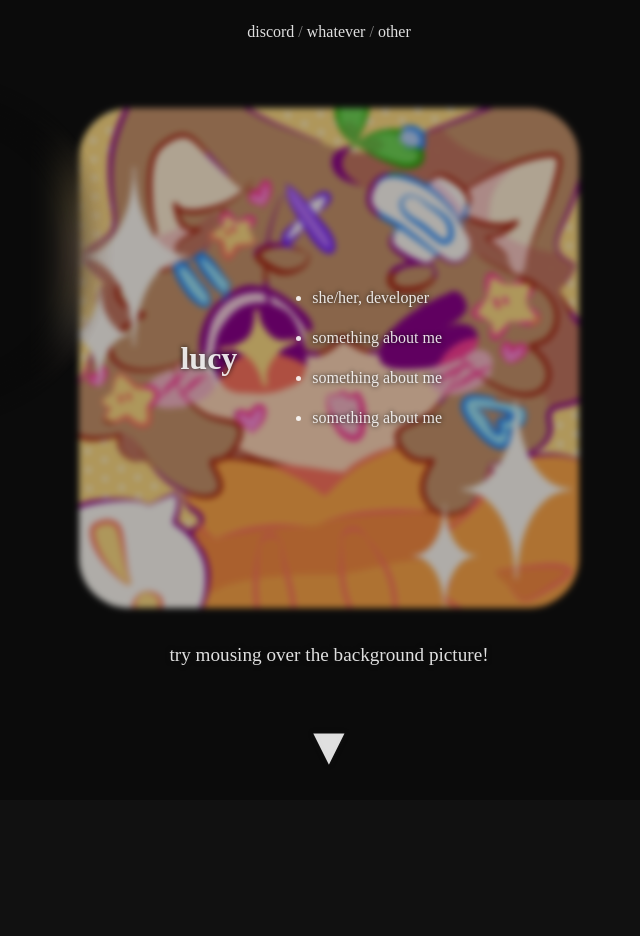
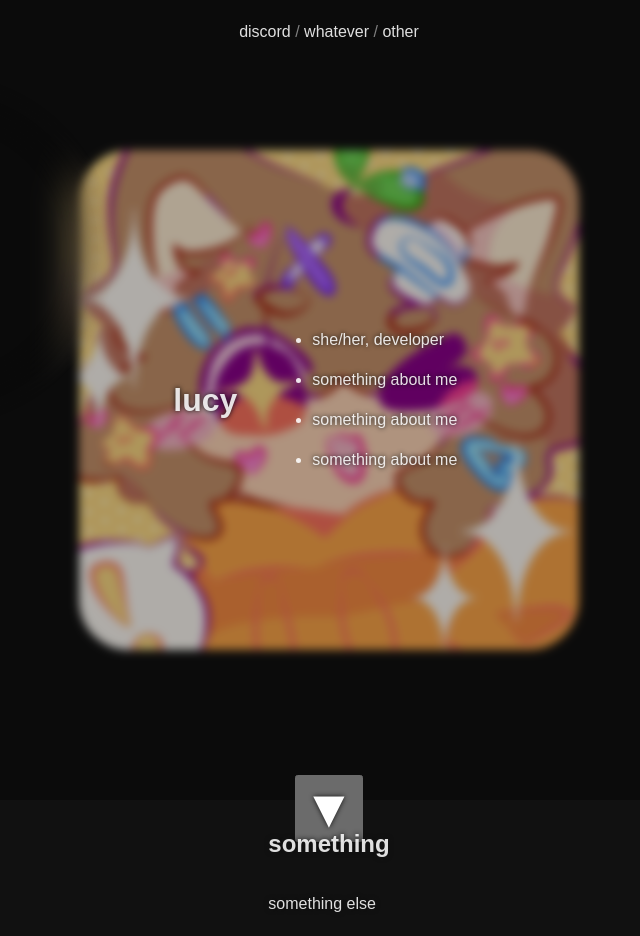
Before and after one commit to prplnorangesoda/portfolio-new, a website built with Vite: page index.html in a window 1280 px wide. Shown: the whole page, without its empty margins (311-951 px from the left). Before the commit the page ends 800 px from the top, so only its background shows below. Built offline with nearby package versions, Linux system fonts and the light colour scheme.

Commit message:
messing around with articles

```diff
--- a/index.html
+++ b/index.html
@@ -16,6 +16,7 @@
       <li> <a href="#">other</a> </li>
     </ul>
   </header>
+  <div id="main-container">
     <main>
       <div id="container">
         <div id="box" class="above-blur">
@@ -31,9 +32,14 @@
         </div>
       </div>
     </main>
+  </div>
   <p id="mousehelp" class="above-blur" style="opacity: 1;" aria-hidden="true">try mousing over the background picture!</p>
-  <div class="arrow above-blur">▼</div>
+  <button id="scroll-arrow" class="arrow above-blur">▼</button>
 
+  <article class="above-blur">
+    <h1>something</h1>
+    <p>something else</p>
+  </article>
   <script type="module" src="/src/main.ts"></script>
 </body>
 </html>
--- a/src/style.css
+++ b/src/style.css
@@ -1,6 +1,7 @@
 html,
 body {
-  overflow: hidden;
+  font-family: sans-serif;
+  overflow-x: hidden;
   overflow-y: scroll;
   width: 100%;
   height: 100%;
@@ -13,7 +14,7 @@ body {
   flex-direction: column;
   place-items: center;
   width: 100vw;
-  height: 100vh;
+  height: auto;
 
   line-height: 2;
 }
@@ -27,15 +28,20 @@ a {
 a:hover {
   text-decoration: underline;
 }
+div#main-container {
+  width: 100%;
+  height: 100vh;
+  display: flex;
+  align-items: center;
+  justify-content: center;
+}
 main {
-  margin: auto;
 }
 #container {
   display: flex;
   width: min(90vw, 500px);
+  margin: auto;
   height: 500px;
-  display: flex;
-  place-self: center;
   place-items: center;
 }
 #blur {
@@ -47,7 +53,7 @@ main {
   overflow: hidden;
   z-index: 10;
   background-color: #00000050;
-  backdrop-filter: blur(3px);
+  backdrop-filter: blur(5px);
 }
 #mouseblur {
   position: fixed;
@@ -75,11 +81,9 @@ main {
 #box {
   position: static;
   cursor: none;
-  height: 120%;
+  height: 100%;
   width: 100%;
-  border-radius: 5px;
   display: flex;
-  place-self: center;
   place-items: center;
 }
 .above-blur {
@@ -87,14 +91,13 @@ main {
   text-shadow: 0px 0px 5px #111;
 }
 #container::before {
-  place-self: center;
+  position: absolute;
   left: 50%;
   transform: translateX(-50%);
   content: "";
   width: auto;
   height: inherit;
   aspect-ratio: 1/1;
-  position: absolute;
   border-radius: 10%;
   z-index: 1;
   background: center center/cover no-repeat scroll url(/tinypfp.png);
@@ -123,10 +126,12 @@ main {
   content: "\ -\ ";
 } */
 header {
+  position: fixed;
   z-index: 1000;
   text-align: center;
   height: 100px;
-  max-width: 100vw;
+  width: 30%;
+  min-width: 300px;
 }
 /* URLs */
 header > ul > li {
@@ -138,12 +143,18 @@ header > ul > li:not(:last-child)::after {
   color: grey;
 }
 
+#scroll-arrow {
+  position: absolute;
+  bottom: 10%;
+}
 .arrow {
   cursor: pointer;
   font-size: 40pt;
 }
 
 #mousehelp {
+  position: absolute;
+  bottom: 20%;
   font-size: larger;
   cursor: default;
   user-select: none;
@@ -151,7 +162,10 @@ header > ul > li:not(:last-child)::after {
 span.selectable {
   cursor: text;
 }
-@media only screen and (pointer: fine) or (pointer: coarse) {
+@media screen and not ((pointer: fine) or (pointer: coarse)) {
+  #mousehelp {
+    display: none !important;
+  }
 }
 @media only screen and (max-width: 500px) {
   /*SOON*/
```
Lines whose indentation alone changed are shown as unchanged.
